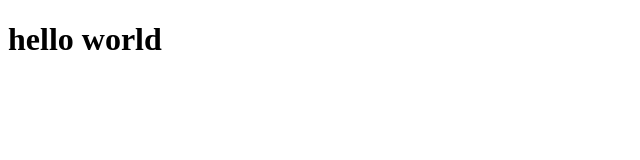
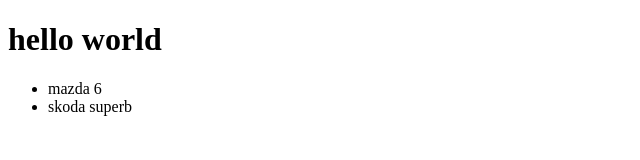
Before and after one commit to helens4/abcd, a plain HTML site: page index.html in a window 1280 px wide. Shown: the whole page, without its empty margins (0-640 px from the left). Drawn offline with Linux system fonts and the light colour scheme.

Commit message:
poczatek listy

```diff
--- a/index.html
+++ b/index.html
@@ -10,5 +10,10 @@
 
     <h1>hello world</h1>
 
+    <ul>
+        <li>mazda 6</li>
+        <li>skoda superb</li>
+    </ul>
+
 </body>
 </html>
```
